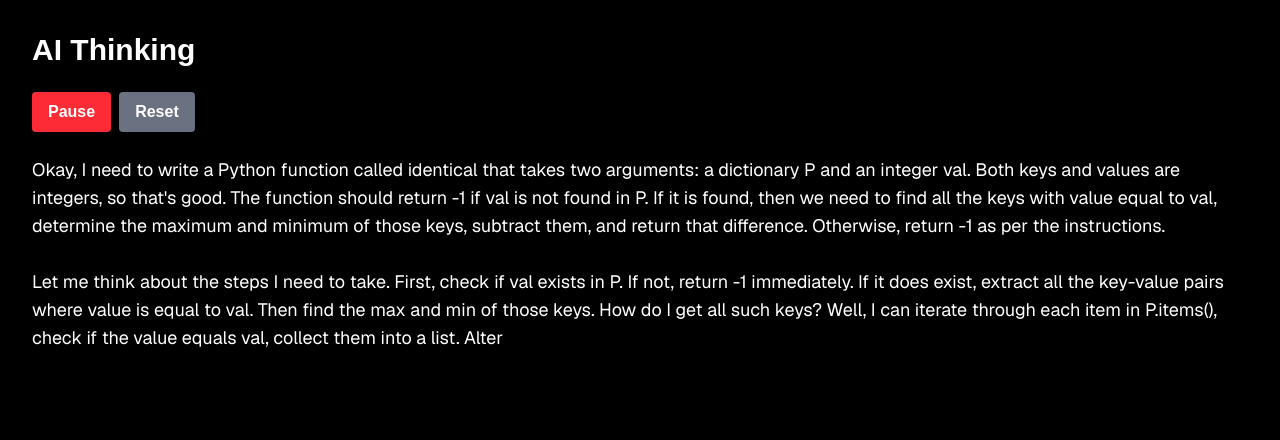
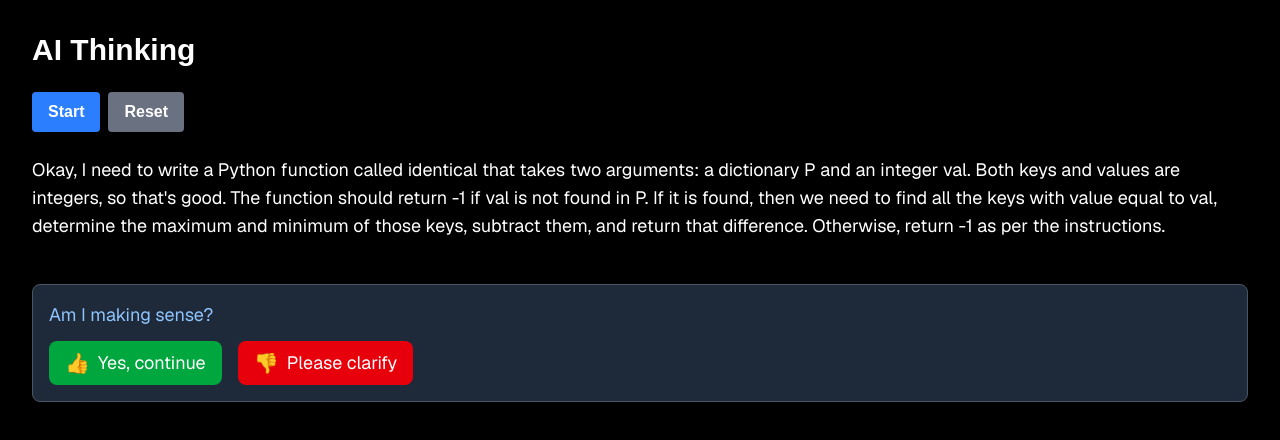
Before and after one commit to SrikarNarra16/streaming, a Next.js app: page /streaming in a window 1280 px wide. Both pictures are taken after a click on the button "Start". Shown: the top 440 px of the page. Built offline with nearby package versions, Linux system fonts and the light colour scheme.

Commit message:
added ask feedback

```diff
--- a/app/streaming/page.tsx
+++ b/app/streaming/page.tsx
@@ -94,6 +94,11 @@ Another test case: identical({}, 0). Should return -1 because val is not present
   const [feedbackMessage, setFeedbackMessage] = useState("");
   const [isPreparingForBlank, setIsPreparingForBlank] = useState(false);
 
+  //  paragraph feedback
+  const [isWaitingForParagraphFeedback, setIsWaitingForParagraphFeedback] = useState(false);
+  const [paragraphFeedbackMessage, setParagraphFeedbackMessage] = useState("");
+  const [currentParagraphEnd, setCurrentParagraphEnd] = useState(0);
+
   useEffect(() => {
     if (!isTyping) {
       return; // Do nothing if not typing
@@ -111,8 +116,22 @@ Another test case: identical({}, 0). Should return -1 because val is not present
 
       if (segment.text) {
         console.log(`Revealing text: ${segment.text}`);
-        setRevealedText((prev) => prev + segment.text);
-        setCurrentPosition(segment.newPosition || currentPosition);
+
+        // Check if we've reached the end of a paragraph in this segment
+        const paragraphBreakIndex = segment.text.indexOf('\n\n');
+
+        if (paragraphBreakIndex !== -1) {
+          // Stop at the paragraph break
+          const textUpToParagraph = segment.text.slice(0, paragraphBreakIndex + 2); // +2 to include the new line characters
+          setRevealedText((prev) => prev + textUpToParagraph);
+          setCurrentPosition(currentPosition + textUpToParagraph.length);
+          setIsTyping(false);
+          setIsWaitingForParagraphFeedback(true);
+        } else {
+          // No paragraph break, continue normally
+          setRevealedText((prev) => prev + segment.text);
+          setCurrentPosition(segment.newPosition || currentPosition);
+        }
       } else if (segment.isBlank) {
         setRevealedText((prev) => prev + `[${segment.blankAnswer}] `);
         setIsTyping(false);
@@ -136,6 +155,27 @@ Another test case: identical({}, 0). Should return -1 because val is not present
     setCurrentBlankAnswer(null);
     setFeedbackMessage("");
     setIsPreparingForBlank(false);
+    setIsWaitingForParagraphFeedback(false);
+    setParagraphFeedbackMessage("");
+    setCurrentParagraphEnd(0);
+  };
+
+  const handleParagraphFeedback = (thumbsUp: boolean) => {
+    if (thumbsUp) {
+      setParagraphFeedbackMessage("Great! Continuing...");
+      setTimeout(() => {
+        setParagraphFeedbackMessage("");
+        setIsWaitingForParagraphFeedback(false);
+        setIsTyping(true); // Continue typing
+      }, 1000);
+    } else {
+      setParagraphFeedbackMessage("Let me try to explain differently...");
+      setTimeout(() => {
+        setParagraphFeedbackMessage("");
+        setIsWaitingForParagraphFeedback(false);
+        setIsTyping(true); // Continue typing for now
+      }, 2000);
+    }
   };
 
   const handlePlayPause = () => {
@@ -310,19 +350,49 @@ Another test case: identical({}, 0). Should return -1 because val is not present
       <div className="font-sans text-lg mt-6">
         <p className="whitespace-pre-wrap">
           {animatedRevealedText}
+
+          {/* Paragraph feedback section */}
+          {isWaitingForParagraphFeedback && (
+            <span className="block mt-4 p-4 bg-gray-800 rounded-lg border border-gray-600">
+              <div className="text-blue-300 mb-3">Am I making sense?</div>
+              <div className="flex items-center space-x-4">
+                <button
+                  onClick={() => handleParagraphFeedback(true)}
+                  className="flex items-center px-4 py-2 bg-green-600 hover:bg-green-700 rounded-lg transition-colors"
+                >
+                  <span className="text-xl mr-2">👍</span>
+                  <span>Yes, continue</span>
+                </button>
+                <button
+                  onClick={() => handleParagraphFeedback(false)}
+                  className="flex items-center px-4 py-2 bg-red-600 hover:bg-red-700 rounded-lg transition-colors"
+                >
+                  <span className="text-xl mr-2">👎</span>
+                  <span>Please clarify</span>
+                </button>
+              </div>
+              {paragraphFeedbackMessage && (
+                <div className="mt-3 text-yellow-300 font-medium">
+                  {paragraphFeedbackMessage}
+                </div>
+              )}
+            </span>
+          )}
+
+          {/* Existing blank fill section */}
           {isWaitingForBlankFill && currentBlankAnswer && (
             <span className="inline-block ml-1">
               <input
                 type="text"
                 value={userInput}
                 onChange={(e) => setUserInput(e.target.value)}
-                onKeyPress={(e) => e.key === "Enter" && handleUserInputSubmit()} // We'll add this handler next
+                onKeyPress={(e) => e.key === "Enter" && handleUserInputSubmit()}
                 className="inline-block mx-1 px-2 py-1 bg-gray-800 border border-gray-600 rounded text-white focus:outline-none focus:ring-2 focus:ring-blue-500 min-w-[80px]"
                 placeholder={`[${currentBlankAnswer.length} chars]`}
                 autoFocus
               />
               <button
-                onClick={handleUserInputSubmit} // We'll add this handler next
+                onClick={handleUserInputSubmit}
                 className="inline-block ml-1 px-3 py-1 bg-green-600 text-white rounded text-sm hover:bg-green-700"
               >
                 Go
```
